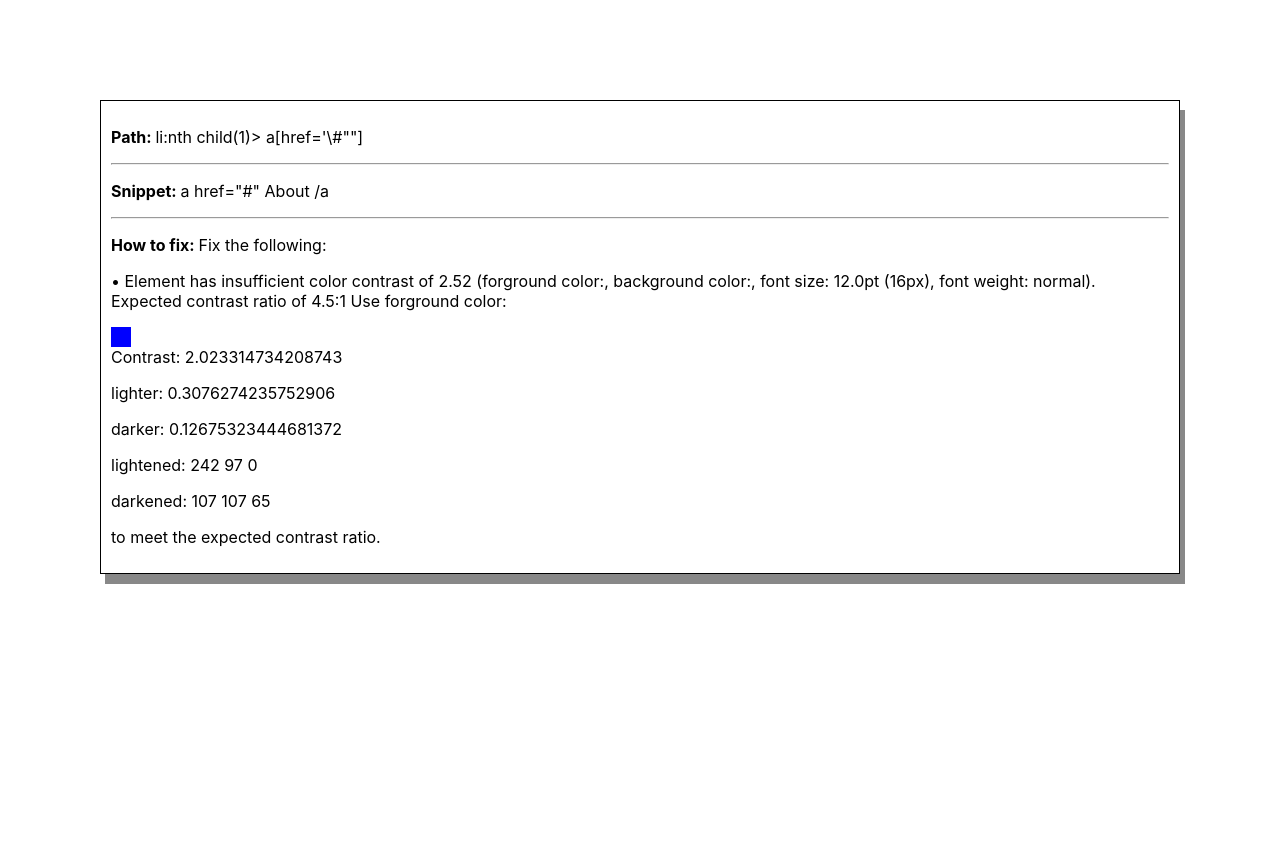
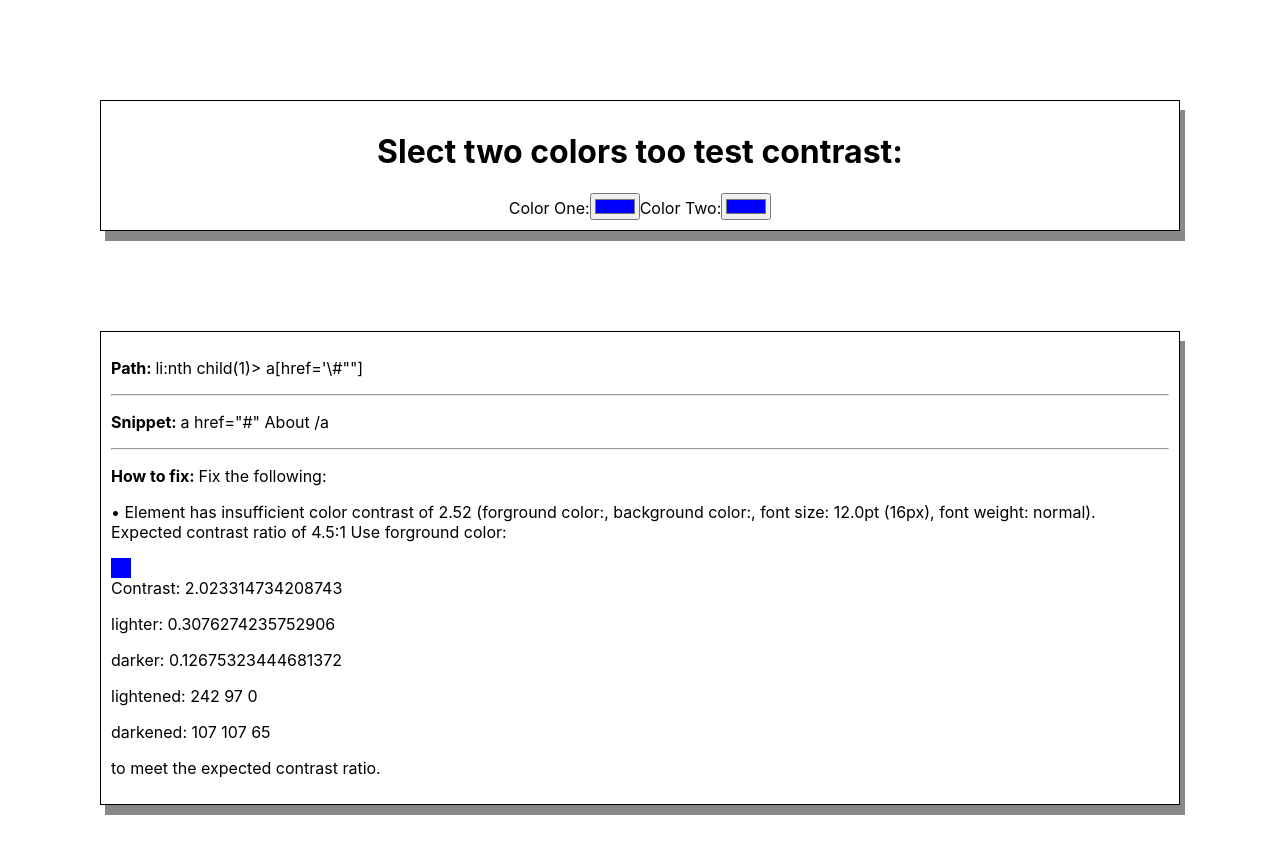
Before and after one commit to aaronaleixander/aiwe-color-rec, a React (Create React App) app: page / in a window 1280 px wide. Shown: the top 854 px of the page. Before the commit the page ends 800 px from the top, so only its background shows below. Built offline with nearby package versions, Linux system fonts and the light colour scheme.

Commit message:
added some simple functionality to select two colors

```diff
--- a/src/App.css
+++ b/src/App.css
@@ -7,6 +7,14 @@
   margin: 100px;
   padding: 10px;
   text-align: left;
+  box-shadow: 5px 10px #888888;
+}
+
+.colors {
+  border: 1px solid black;
+  margin: 100px;
+  padding: 10px;
+  text-align: center;
   box-shadow: 5px 10px #888888;
 }
 
--- a/src/App.js
+++ b/src/App.js
@@ -5,6 +5,13 @@ import './App.css'
 function App() {
   return (
     <div className="App">
+        <div className="colors">
+           <h1>Slect two colors too test contrast: </h1>
+           <label for="colorpicker">Color One:</label>
+           <input type="color" id="color-picker-one" value="#0000ff"></input>
+           <label for="colorpicker">Color Two:</label>
+           <input type="color" id="color-picker-two" value="#0000ff"></input>
+        </div>
         <div className='example'>
             <p><b>Path: </b> li:nth child(1)> a[href='\#""]</p>
             <hr></hr>
@@ -14,9 +21,7 @@ function App() {
             <p> • Element has insufficient color contrast of 2.52 (forground color:, background color:, font size: 12.0pt (16px), font weight: normal).
                   Expected contrast ratio of 4.5:1 Use forground color: <ColorDisplayBox color1={[255, 102, 0]} color2={[102, 102, 62]}/>  to meet the expected contrast ratio.
             </p>
-
         </div>
-
     </div>
   );
 }
--- a/src/components/ColorDisplayBox.js
+++ b/src/components/ColorDisplayBox.js
@@ -3,7 +3,7 @@ import React from 'react'
 
 const ColorDisplayBox = (props) => {
 
-        // props will take in 2 color, color1 and color2
+    // props will take in 2 color, color1 and color2
 
     //identifies the lighter and darker color
 
@@ -61,7 +61,6 @@ const ColorDisplayBox = (props) => {
             <p>darkened: {darkened[0]}  {darkened[1]}  {darkened[2]} </p>
         </div>
     )
-
 }
 
 export default ColorDisplayBox
```
